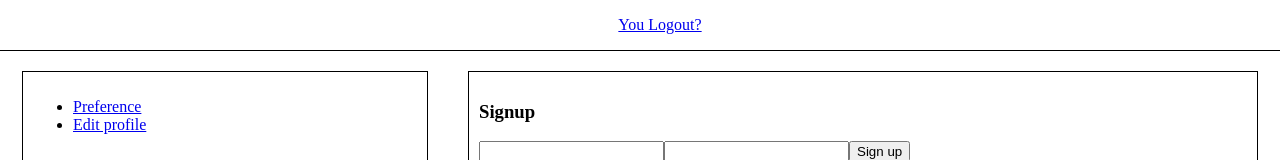
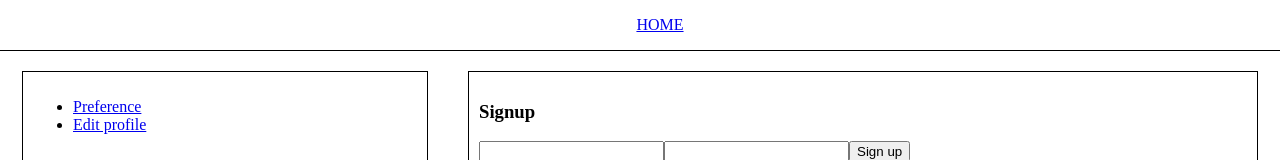
Before and after one commit to oukunan/Taskworld-assignment, a React app: page / in a window 1280 px wide. Shown: the top 160 px of the page. Built offline with nearby package versions, Linux system fonts and the light colour scheme.

Commit message:
Handle auth state UI

```diff
--- a/src/client/App.js
+++ b/src/client/App.js
@@ -6,13 +6,14 @@ import Layout from './hoc/Layout';
 import Preference from './containers/Preference/Preference';
 import Profile from './containers/Profile/Profile';
 import Signup from './containers/Signup/Signup';
+import ProtectedRoute from './context/ProtectedRoute';
 class App extends Component {
   render() {
     return (
       <Layout>
         <Switch>
-          <Route path="/profile" component={Profile} />
-          <Route path="/preference" component={Preference} />
+          <ProtectedRoute path="/profile" component={Profile} />
+          <ProtectedRoute path="/preference" component={Preference} />
           <Route exact path="/" component={Signup} />
         </Switch>
       </Layout>
--- a/src/client/components/Navbar/Navbar.js
+++ b/src/client/components/Navbar/Navbar.js
@@ -1,11 +1,18 @@
 import React from 'react';
 
 import NavbarItem from './NavbarItem/NavbarItem';
-
+import { AuthConsumer } from '../../context/AuthContext';
 const navbar = props => (
   <div className="navbar">
     <ul>
-      <NavbarItem link="/logout">You Logout?</NavbarItem>
+      <AuthConsumer>
+        {({ isAuth, logout }) => (
+          <div>
+            <NavbarItem link="/">HOME</NavbarItem>
+            {isAuth ? <button onClick={logout} >You Logout?</button> : null}
+          </div>
+        )}
+      </AuthConsumer>
     </ul>
   </div>
 );
--- a/src/client/components/Navbar/NavbarItem/NavbarItem.js
+++ b/src/client/components/Navbar/NavbarItem/NavbarItem.js
@@ -3,7 +3,9 @@ import { NavLink } from 'react-router-dom';
 
 const navbarItem = props => (
   <li>
-    <NavLink to={props.link}>{props.children}</NavLink>
+    <NavLink to={props.link} onClick={props.logout}>
+      {props.children}
+    </NavLink>
   </li>
 );
 
--- a/src/client/containers/Signup/Signup.js
+++ b/src/client/containers/Signup/Signup.js
@@ -2,6 +2,7 @@ import React, { Component } from 'react';
 import axios from 'axios';
 
 import Button from '../../components/UI/Button/Button';
+import { AuthConsumer } from '../../context/AuthContext';
 
 class Signup extends Component {
   state = {
@@ -16,6 +17,7 @@ class Signup extends Component {
       axios
         .post('http://localhost:8080/login', this.state)
         .then(res => {
+          this.props.login();
           this.props.history.push('/preference');
         })
         .catch(err => {
@@ -48,7 +50,6 @@ class Signup extends Component {
   };
 
   render() {
-    console.log(this.state);
     const { isLogin } = this.state;
     return (
       <div>
@@ -77,4 +78,10 @@ class Signup extends Component {
   }
 }
 
-export default Signup;
+export default props => (
+  <AuthConsumer>
+    {({ isAuth, login }) => {
+      return <Signup {...props} isAuth={isAuth} login={login} />;
+    }}
+  </AuthConsumer>
+);
```
